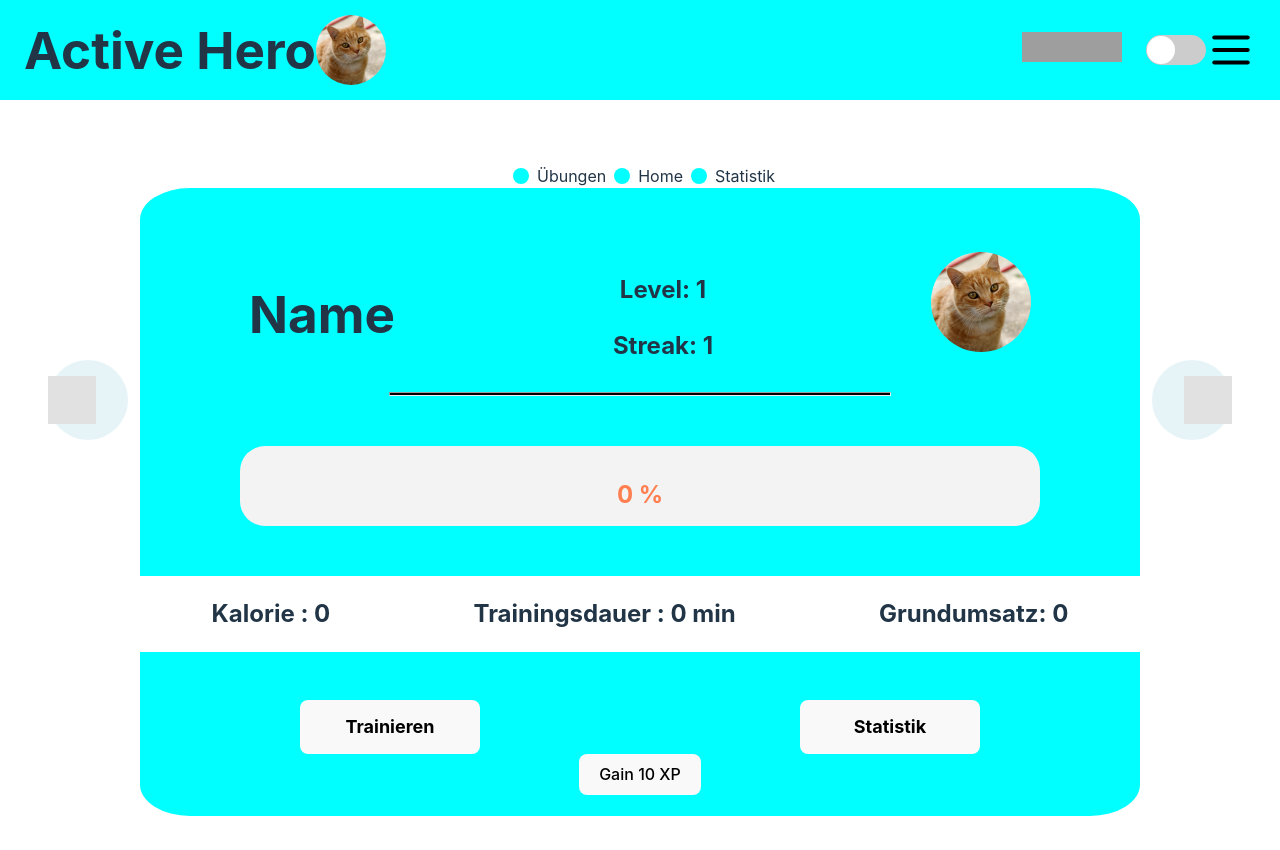
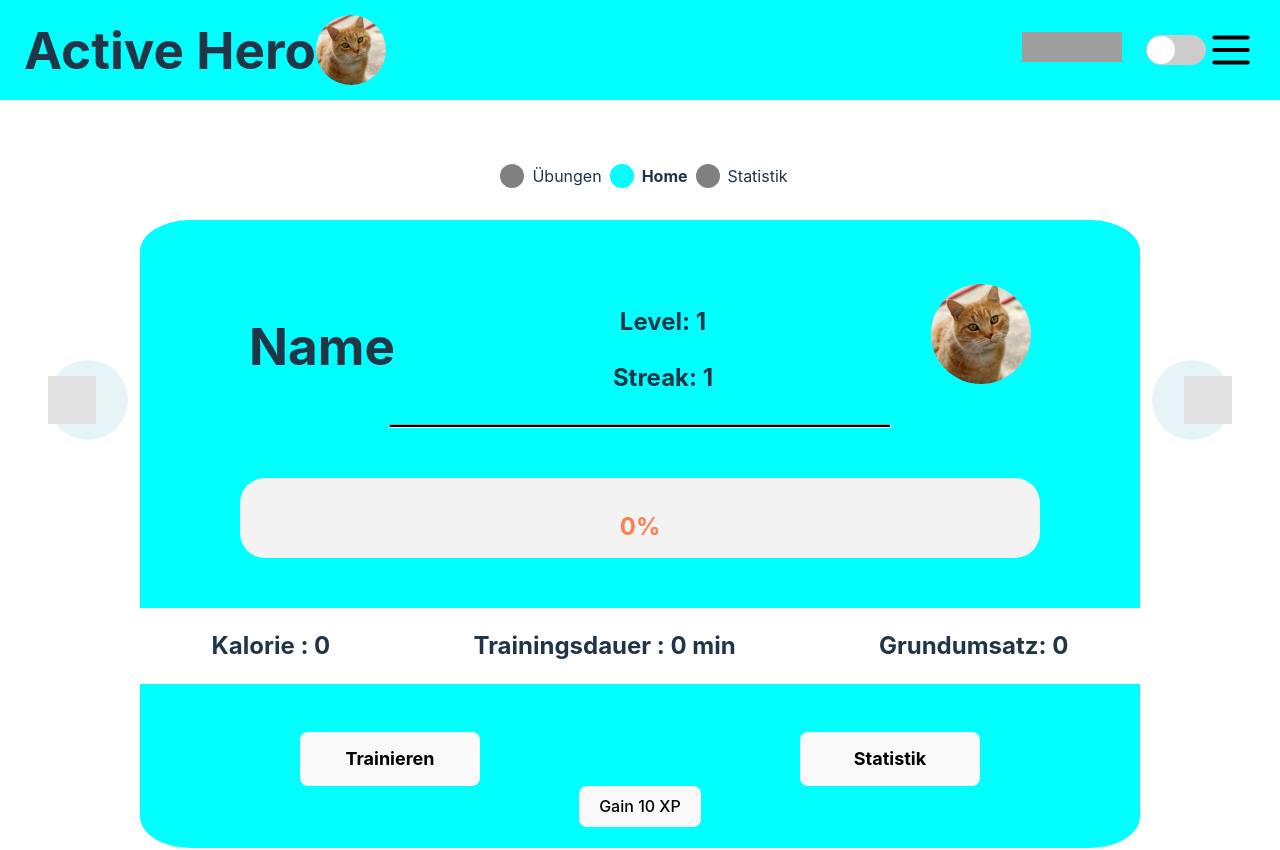
Before and after one commit to megimesser/Testprojekt-v.01, a React (Vite) app in the folder testprojekt/: page / in a window 1280 px wide. Shown: the top 850 px of the page. Built offline with nearby package versions, Linux system fonts and the light colour scheme; grey boxes are pictures that could not be loaded.

Commit message:
neuer commit

```diff
--- a/testprojekt/src/Navigationsmenu/breadcrumb.jsx
+++ b/testprojekt/src/Navigationsmenu/breadcrumb.jsx
@@ -1,18 +1,48 @@
-import React, { useState } from 'react';
+import React from 'react';
 import "./navigationsmenü.css";
 
-function Breadcrump() {
+function Breadcrump({ activeComponent }) {  // Accept activeComponent as a prop
 
+  // Determine the color of the circles based on the active page
+  const getCircleColor = (page) => {
+    return activeComponent === page ? "aqua" : "grey"; // Active page gets "blue", others "grey"
+  };
 
+  const boldFont = (page) => {
+    return activeComponent === page ? "bold" : "normal"
+  }
 
   return (
     <div className="wrapperBC">
-      <div className ="kreis"></div>
-      <div>Übungen</div>
-      <div className ="kreis"></div>
-      <div>Home</div>
-      <div className ="kreis"></div>
-      <div>Statistik</div>
+      {/* Circle 1 - Übungen */}
+      <div
+        id="kreis1"
+        className="kreis"
+        style={{ backgroundColor: getCircleColor("ubungen") }}
+      ></div>
+      <div
+      style ={{fontWeight: boldFont("ubungen")}}
+      >Übungen</div>
+
+      {/* Circle 2 - Home */}
+      <div
+        id="kreis2"
+        className="kreis"
+        style={{ backgroundColor: getCircleColor("home") }}
+      ></div>
+      <div
+      style ={{fontWeight: boldFont("home")}}
+      >Home</div>
+
+      {/* Circle 3 - Statistik */}
+      <div
+        id="kreis3"
+        className="kreis"
+        style={{ backgroundColor: getCircleColor("statistik") }}
+      ></div>
+      <div
+      style ={{fontWeight: boldFont("statistik")}}
+      >Statistik</div>
     </div>
   );
 }
--- a/testprojekt/src/Navigationsmenu/navigationsmenü.css
+++ b/testprojekt/src/Navigationsmenu/navigationsmenü.css
@@ -75,8 +75,8 @@
 
 /* Breadcrumpmenu */
 .kreis {
-    width: 1em;
-    height: 1em;
+    width: 1.5em;
+    height: 1.5em;
     background-color: aqua;
     border-radius: 50%;
     margin: 0 0.5em; /* Abstand zwischen den Kreisen */
@@ -98,6 +98,7 @@
     display: flex;
     justify-content: center;
     align-items: center;
+    padding-bottom: 2em;
 
 
 }
--- a/testprojekt/src/Statistik/Statistik.css
+++ b/testprojekt/src/Statistik/Statistik.css
@@ -6,12 +6,13 @@
         padding-bottom: 5%;
         margin: 0 auto;
         border-radius: 5%;
+        padding: 20px;
+    display: flex;
+    align-items: center;
 
 
 }
-.Statistik_main {
-    padding: 20px;
-  }
+
 
   .scrollMenu {
     width: 100%;
@@ -28,6 +29,7 @@
     background-color: #e9e9e9;
     border-radius: 5px;
     text-align: center;
+
   }
 
   /* Optional: Scrollbar-Styling für Webkit-Browser */
--- a/testprojekt/src/Ubungen/Ubungen.jsx
+++ b/testprojekt/src/Ubungen/Ubungen.jsx
@@ -1,18 +1,13 @@
-import react from "react";
-import "./Ubungen.css"
-import Ubungen_einzeln from "./Ubungen_einzeln"
+import React from "react";
+import "./Ubungen.css";
+import Ubungen_einzeln from "./Ubungen_einzeln";
 
-function Ubungen() {
+function Ubungen({ setActiveComponent, gainXP }) {  // Receive gainXP
   return (
     <div className="ubungen">
-        <div>
-            <Ubungen_einzeln />
-
-
-
-
-        </div>
-
+      <div>
+        <Ubungen_einzeln setActiveComponent={setActiveComponent} gainXP={gainXP} /> {/* Pass gainXP */}
+      </div>
     </div>
   );
 }
--- a/testprojekt/src/Ubungen/Ubungen_detail.jsx
+++ b/testprojekt/src/Ubungen/Ubungen_detail.jsx
@@ -1,38 +1,58 @@
 import React, { useState } from "react";
 import "./Ubungen.css";
 
-function Ubungen_detail({ isVisible, item, onClose, gewicht }) {
+function Ubungen_detail({ isVisible, item, onClose, gewicht, setActiveComponent, gainXP }) {  // Receive gainXP
   const [sliderValue, setSliderValue] = useState(0);
   const [calculatedValue, setCalculatedValue] = useState(0);
+  const [showWarning, setShowWarning] = useState(false);
 
-    if (!isVisible) return null; // Verstecke die Komponente, wenn nicht sichtbar
+  const inlineStyle = {
+    fontSize: "1rem",
+    color: "red",
+    fontWeight: "bold",
+    display: showWarning ? "block" : "none"
+  };
+
+  if (!isVisible) return null;
 
   const handleSliderChange = (value) => {
     setSliderValue(value);
     const roundValue = value / 60;
-        const result = roundValue * (item?.MET * gewicht); // Berechne die verbrannten Kalorien
+    const result = roundValue * (item?.MET * gewicht);
     setCalculatedValue(result);
+    setShowWarning(value === 0);
   };
 
   const handleUbung = () => {
-        setSliderValue(0)
-        setCalculatedValue(0)
+    if (sliderValue === 0) {
+      setShowWarning(true);
+    } else {
+        console.log(item?.XP)
+      setSliderValue(0);
+      setCalculatedValue(0);
+      setShowWarning(false);
 
+      gainXP(item?.XP);  // Gain XP when an exercise is added
+      setActiveComponent('home');  // Navigate to the 'statistik' page
     }
+  };
 
   return (
-        <div className="ubungenDetail"> {/* Klasse ist jetzt konsistent */}
+    <div className="ubungenDetail">
       <div className="ubungenInformationen">
         <h2>Details zu {item?.id}</h2>
         <div className="ubungenInformationen2">
           <p>Kalorien pro Minute: {item?.kaloriepm}</p>
           <p>XP: {item?.XP}</p>
-                <p>Verbrannte Kalorien: {calculatedValue.toFixed(2)}</p> {/* Mit 2 Dezimalstellen */}
+          <p>Verbrannte Kalorien: {calculatedValue.toFixed(2)}</p>
           <p>(Test): MET-Wert {item?.MET}</p>
         </div>
       </div>
 
-            {/* Schieberegler */}
+      <div style={inlineStyle}>
+        <p>Die Trainingsdauer muss größer 0 sein</p>
+      </div>
+
       <div>
         <label htmlFor="slider">Dauer in Minuten:</label>
         <input
--- a/testprojekt/src/Ubungen/Ubungen_einzeln.jsx
+++ b/testprojekt/src/Ubungen/Ubungen_einzeln.jsx
@@ -2,10 +2,10 @@ import React, { useState } from "react";
 import "./Ubungen.css";
 import Ubungen_detail from "./Ubungen_detail";
 
-function Ubungen_einzeln() {
-    const [showDetails, setShowDetails] = useState(false); // Zustand zum Steuern der Sichtbarkeit des Detailfensters
-    const [selectedItem, setSelectedItem] = useState(null); // Zustand für das aktuell ausgewählte Übungselement
-    const [gewicht, setGewicht] = useState(90); // Benutzergewicht
+function Ubungen_einzeln({ setActiveComponent, gainXP }) {  // Receive gainXP
+  const [showDetails, setShowDetails] = useState(false);
+  const [selectedItem, setSelectedItem] = useState(null);
+  const [gewicht, setGewicht] = useState(90);
 
   const ubungsElemente = [
     { id: "Laufen", kaloriepm: 3, XP: 30, MET: 7 },
@@ -14,26 +14,27 @@ function Ubungen_einzeln() {
   ];
 
   const handleButtonClick = (ubungsItem) => {
-        setSelectedItem(ubungsItem); // Setze das ausgewählte Übungselement
-        setShowDetails(true); // Zeige das Detailfenster an
+    setSelectedItem(ubungsItem);
+    setShowDetails(true);
   };
 
   const handleCloseDetails = () => {
-        setShowDetails(false); // Verstecke das Detailfenster
+    setShowDetails(false);
   };
 
   return (
     <div className="ubungen">
       <div className="biometrie"></div>
-            <div>Gewicht: {gewicht}</div> {/* Benutzergewicht anzeigen */}
+      <div>Gewicht: {gewicht}</div>
 
       <div>
-                {/* Übergib die notwendigen Props an die Kindkomponente */}
         <Ubungen_detail
+          setActiveComponent={setActiveComponent}
           isVisible={showDetails}
           item={selectedItem}
           onClose={handleCloseDetails}
-                    gewicht={gewicht} // Gewicht korrekt übergeben
+          gewicht={gewicht}
+          gainXP={gainXP}
         />
         <ul className="ubungsListe">
           {ubungsElemente.map((ubungsItem) => (
--- a/testprojekt/src/ladebalken.jsx
+++ b/testprojekt/src/ladebalken.jsx
@@ -2,17 +2,24 @@ import React from 'react';
 import "./ladebalken.css";
 
 function Ladebalken({ xp1, xp2 }) {
-  // Calculate the percentage of progress (xp1 relative to xp2)
-  const progressPercentage = Math.round((xp1 / xp2) * 100);
-  console.log(progressPercentage)
 
 
+  // Calculate the percentage of progress (handle xp2 = 0 edge case)
+  const progressPercentage = xp2 > 0 ? Math.round((xp1 / xp2) * 100) : 0;
+
+  // Ensure the progress percentage stays between 0 and 100
+  const clampedProgress = Math.min(100, Math.max(0, progressPercentage));
+  console.log('Current XP (xp1):', xp1);
+console.log('Total XP needed (xp2):', xp2);
+console.log('Calculated Progress Percentage:', progressPercentage);
+
   return (
-    <div className="progress-container">
+
+    <div className="progress-container" aria-label={`XP Progress: ${clampedProgress}%`}>
       <div className="progress-bar">
-        <p className="progress-percentage">{progressPercentage} %</p>
-        {/* Dynamically set the width based on progress */}
-        <div className="lava-container" style={{ width: `${progressPercentage}%` }}>
+        <p className="progress-percentage">{clampedProgress}%</p>
+        {/* Dynamically set the width based on clamped progress */}
+        <div className="lava-container" style={{ width: `${clampedProgress}%` }}>
           <div className="lava"></div>
         </div>
       </div>
--- a/testprojekt/src/mainpage.jsx
+++ b/testprojekt/src/mainpage.jsx
@@ -5,22 +5,27 @@ import Foot from "./footer";
 import Pfeilnav from "./Navigationsmenu/pfeilnav";
 import Breadcrump from "./Navigationsmenu/breadcrumb";
 import Ubungen from "./Ubungen/Ubungen";
-import Statistik_main from './Statistik/Statistik_main';  // Stelle sicher, dass du diese Komponente importierst
+import Statistik_main from './Statistik/Statistik_main';
 import "./mainpage.css";
 
 function Main() {
   const [activeComponent, setActiveComponent] = useState('home');
+  const [xp1, setXp1] = useState(0); // State to track XP
+
+  const gainXP = (amount) => {
+    setXp1((prevXP) => prevXP + amount); // Increase the XP by the given amount
+  };
 
   return (
     <>
       <Navbarfull />
-      <Breadcrump />
-      {activeComponent === 'home' && <Home />}
-      {activeComponent === 'ubungen' && <Ubungen />}
+      <Breadcrump activeComponent = {activeComponent}/>
+      {activeComponent === 'home' && <Home xp1={xp1} />}  {/* Pass current XP to Home */}
+      {activeComponent === 'ubungen' && <Ubungen setActiveComponent={setActiveComponent} gainXP={gainXP} />} {/* Pass setActiveComponent and gainXP */}
       {activeComponent === 'statistik' && <Statistik_main />}
       <Pfeilnav
-        setActiveComponent={setActiveComponent}  // Übergib den Setter an die Pfeilnav-Komponente
-        activeComponent={activeComponent}       // Übergib den aktuellen Zustand an die Pfeilnav-Komponente
+        setActiveComponent={setActiveComponent}
+        activeComponent={activeComponent}
       />
       <Foot />
     </>
```
Also changed, not shown: testprojekt/src/homesection.jsx (+5 -6 lines). Lines whose indentation alone changed are shown as unchanged.
